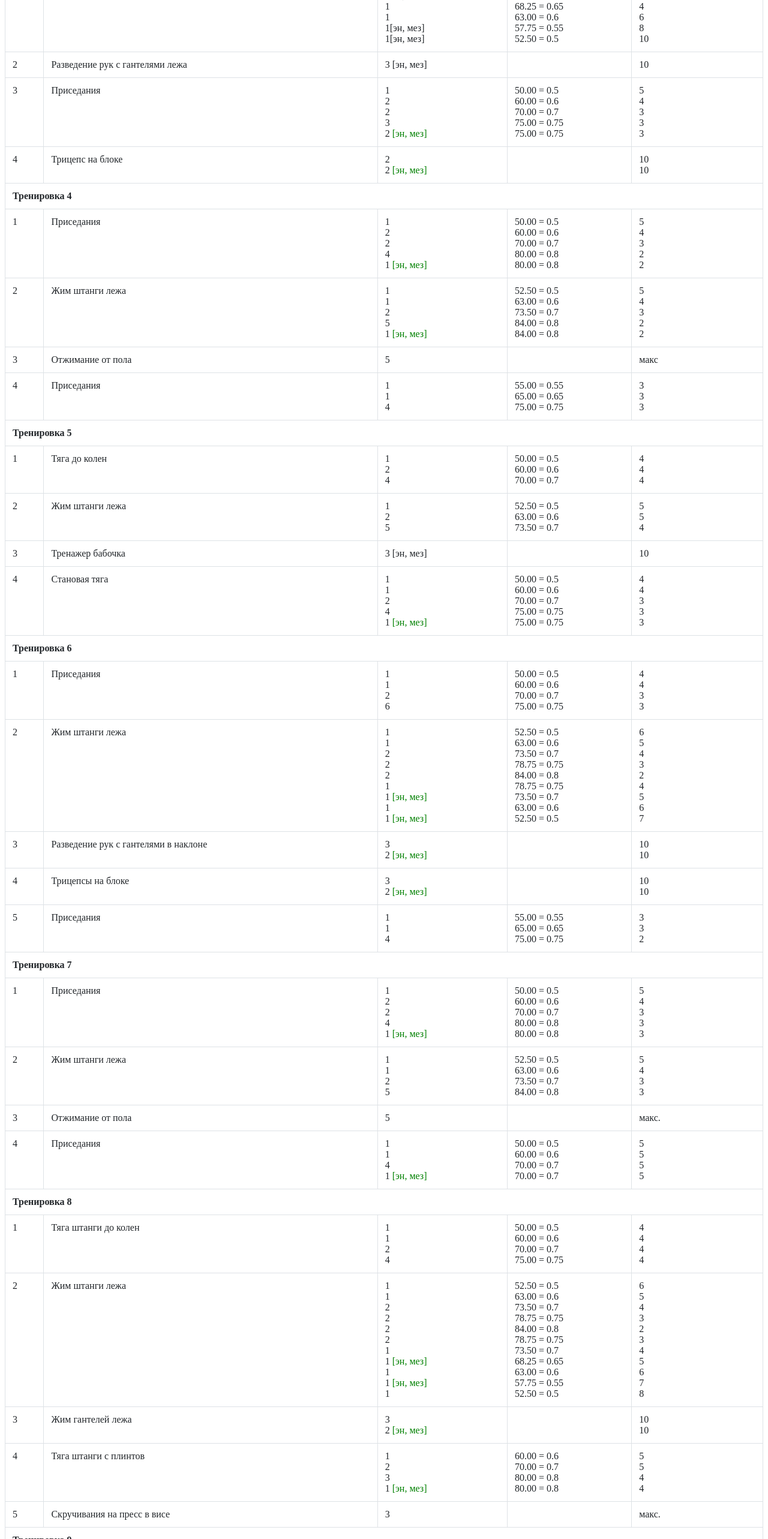
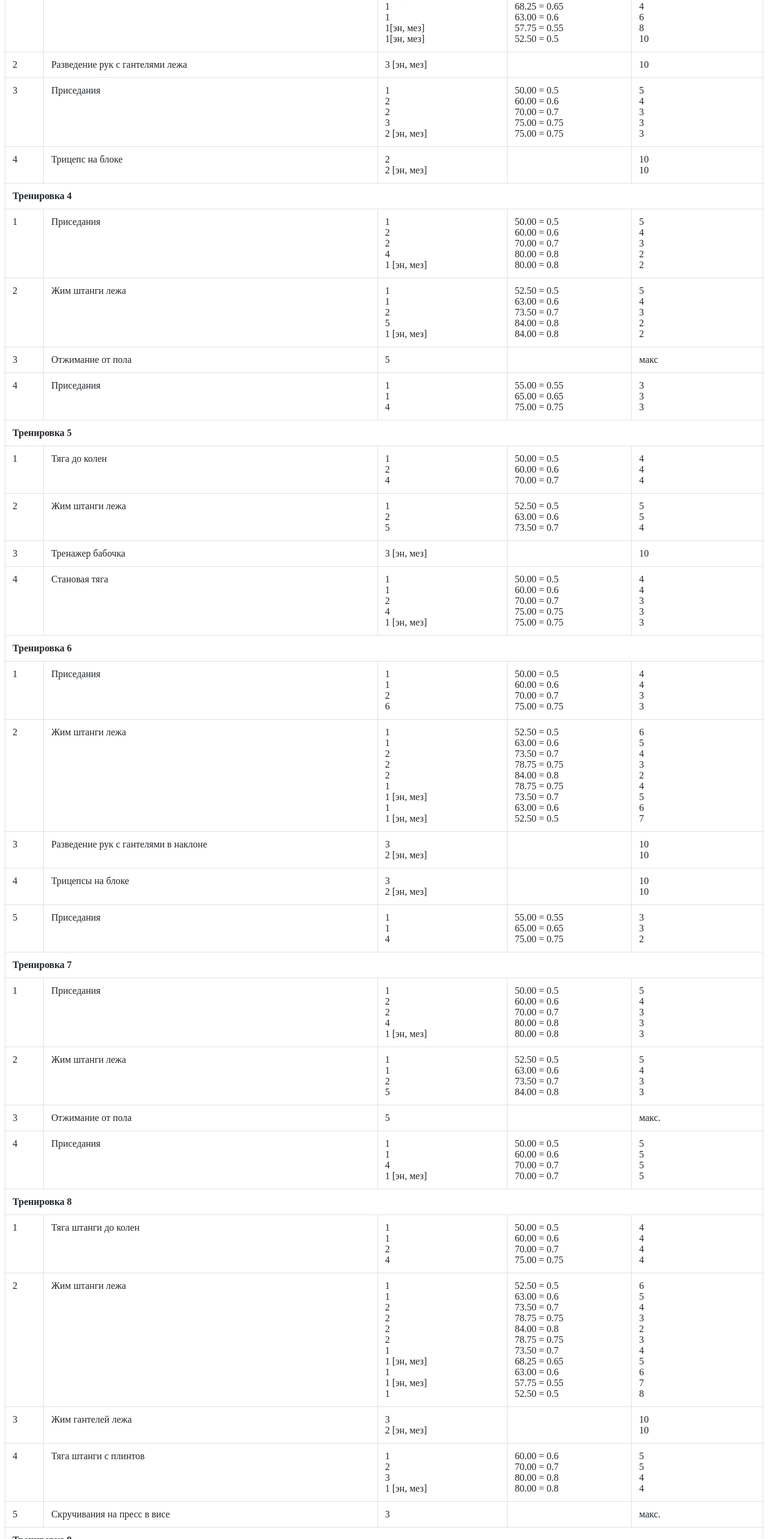
Before and after one commit to hil400k/liftup, an Angular app: page / in a window 1280 px wide. Shown: the part 1180-3746 px from the top of the page at 60% size. Built offline with nearby package versions, Linux system fonts and the light colour scheme.

Commit message:
1 part plus removed color green

```diff
--- a/src/app/app.component.html
+++ b/src/app/app.component.html
@@ -224,14 +224,14 @@
     <tr>
       <td>3</td>
       <td>Приседания</td>
-      <td>1<br>2<br>2<br>3<br>2 <span style="color: green;">[эн, мез]</span></td>
+      <td>1<br>2<br>2<br>3<br>2 [эн, мез]</td>
       <td>{{S(0.5)}}<br>{{S(0.6)}}<br>{{S(0.7)}}<br>{{S(0.75)}}<br>{{S(0.75)}}</td>
       <td>5<br>4<br>3<br>3<br>3</td>
     </tr>
     <tr>
       <td>4</td>
       <td>Трицепс на блоке</td>
-      <td>2<br>2 <span style="color: green;">[эн, мез]</span></td>
+      <td>2<br>2 [эн, мез]</td>
       <td></td>
       <td>10<br>10</td>
     </tr>
@@ -241,14 +241,14 @@
     <tr>
       <td>1</td>
       <td>Приседания</td>
-      <td>1<br>2<br>2<br>4<br>1 <span style="color: green;">[эн, мез]</span></td>
+      <td>1<br>2<br>2<br>4<br>1 [эн, мез]</td>
       <td>{{S(0.5)}}<br>{{S(0.6)}}<br>{{S(0.7)}}<br>{{S(0.8)}}<br>{{S(0.8)}}</td>
       <td>5<br>4<br>3<br>2<br>2</td>
     </tr>
     <tr>
       <td>2</td>
       <td>Жим штанги лежа<br></td>
-      <td>1<br>1<br>2<br>5<br>1 <span style="color: green;">[эн, мез]</span></td>
+      <td>1<br>1<br>2<br>5<br>1 [эн, мез]</td>
       <td>{{P(0.5)}}<br>{{P(0.6)}} <br>{{P(0.7)}} <br>{{P(0.8)}}<br>{{P(0.8)}}</td>
       <td>5<br>4<br>3<br>2<br>2</td>
     </tr>
@@ -293,7 +293,7 @@
     <tr>
       <td>4</td>
       <td>Становая тяга</td>
-      <td>1<br>1<br>2<br>4<br>1 <span style="color: green;">[эн, мез]</span></td>
+      <td>1<br>1<br>2<br>4<br>1 [эн, мез]</td>
       <td>{{S(0.50)}}<br>{{S(0.60)}}<br>{{S(0.70)}}<br>{{S(0.75)}}<br>{{S(0.75)}}</td>
       <td>4<br>4<br>3<br>3<br>3</td>
     </tr>
@@ -310,21 +310,21 @@
     <tr>
       <td>2</td>
       <td>Жим штанги лежа</td>
-      <td>1<br>1 <br>2<br>2<br>2 <br>1<br>1 <span style="color: green;">[эн, мез]</span><br>1<br>1 <span style="color: green;">[эн, мез]</span></td>
+      <td>1<br>1 <br>2<br>2<br>2 <br>1<br>1 [эн, мез]<br>1<br>1 [эн, мез]</td>
       <td>{{P(0.50)}}<br>{{P(0.60)}}<br>{{P(0.70)}}<br>{{P(0.75)}}<br>{{P(0.80)}}<br>{{P(0.75)}}<br>{{P(0.70)}}<br>{{P(0.60)}}<br>{{P(0.50)}}</td>
       <td>6 <br>5<br>4<br>3<br>2<br>4 <br>5 <br>6 <br>7</td>
     </tr>
     <tr>
       <td>3</td>
       <td>Разведение рук с гантелями в наклоне</td>
-      <td>3<br>2 <span style="color: green;">[эн, мез]</span></td>
+      <td>3<br>2 [эн, мез]</td>
       <td></td>
       <td>10<br>10</td>
     </tr>
     <tr>
       <td>4</td>
       <td>Трицепсы на блоке</td>
-      <td>3<br>2 <span style="color: green;">[эн, мез]</span></td>
+      <td>3<br>2 [эн, мез]</td>
       <td></td>
       <td>10<br>10</td>
     </tr>
@@ -341,7 +341,7 @@
     <tr>
       <td>1</td>
       <td>Приседания</td>
-      <td>1<br>2<br>2<br>4<br>1 <span style="color: green;">[эн, мез]</span></td>
+      <td>1<br>2<br>2<br>4<br>1 [эн, мез]</td>
       <td>{{S(0.50)}}<br>{{S(0.60)}}<br>{{S(0.70)}}<br>{{S(0.80)}}<br>{{S(0.80)}}</td>
       <td>5<br>4<br>3<br>3<br>3</td>
     </tr>
@@ -362,7 +362,7 @@
     <tr>
       <td>4</td>
       <td>Приседания</td>
-      <td>1<br>1<br>4<br>1 <span style="color: green;">[эн, мез]</span></td>
+      <td>1<br>1<br>4<br>1 [эн, мез]</td>
       <td>{{S(0.50)}}<br>{{S(0.60)}} <br>{{S(0.70)}}<br>{{S(0.70)}}</td>
       <td>5<br>5<br>5<br>5</td>
     </tr>
@@ -379,21 +379,21 @@
     <tr>
       <td>2</td>
       <td>Жим штанги лежа</td>
-      <td>1<br>1 <br>2<br>2<br>2<br>2 <br>1<br>1 <span style="color: green;">[эн, мез]</span><br>1<br>1 <span style="color: green;">[эн, мез]</span><br>1</td>
+      <td>1<br>1 <br>2<br>2<br>2<br>2 <br>1<br>1 [эн, мез]<br>1<br>1 [эн, мез]<br>1</td>
       <td>{{P(0.50)}}<br>{{P(0.60)}}<br>{{P(0.70)}}<br>{{P(0.75)}}<br>{{P(0.80)}}<br>{{P(0.75)}}<br>{{P(0.70)}}<br>{{P(0.65)}}<br>{{P(0.60)}}<br>{{P(0.55)}}<br>{{P(0.50)}}</td>
       <td>6<br>5<br>4<br>3<br>2 <br>3<br>4<br>5 <br>6<br>7<br>8</td>
     </tr>
     <tr>
       <td>3</td>
       <td>Жим гантелей лежа</td>
-      <td>3<br>2 <span style="color: green;">[эн, мез]</span></td>
+      <td>3<br>2 [эн, мез]</td>
       <td></td>
       <td>10<br>10</td>
     </tr>
     <tr>
       <td>4</td>
       <td>Тяга штанги с плинтов</td>
-      <td>1<br>2<br>3<br>1 <span style="color: green;">[эн, мез]</span></td>
+      <td>1<br>2<br>3<br>1 [эн, мез]</td>
       <td>{{S(0.60)}}<br>{{S(0.70)}}<br>{{S(0.80)}}<br>{{S(0.80)}}</td>
       <td>5<br>5<br>4<br>4</td>
     </tr>
@@ -410,7 +410,7 @@
     <tr>
       <td>1</td>
       <td>Жим штанги лежа</td>
-      <td>1<br>1<br>2<br>4<br>1 <span style="color: green;">[эн, мез]</span></td>
+      <td>1<br>1<br>2<br>4<br>1 [эн, мез]</td>
       <td>{{P(0.50)}} <br>{{P(0.60)}} <br>{{P(0.70)}}<br>{{P(0.80)}}<br>{{P(0.80)}}</td>
       <td>5<br>4<br>3<br>2<br>2</td>
     </tr>
@@ -434,14 +434,14 @@
     <tr>
       <td>1</td>
       <td>Приседания</td>
-      <td>1<br>1<br>2<br>2<br>2<br>1 <span style="color: green;">[эн, мез]</span></td>
+      <td>1<br>1<br>2<br>2<br>2<br>1 [эн, мез]</td>
       <td>{{S(0.50)}}<br>{{S(0.60)}}<br>{{S(0.70)}} <br>{{S(0.80)}} <br>{{S(0.85)}}<br>{{S(0.85)}}</td>
       <td>5<br>4<br>3<br>3<br>2<br>2</td>
     </tr>
     <tr>
       <td>2</td>
       <td>Жим штанги лежа <br><br></td>
-      <td>1<br>1<br>2<br>4<br>1 <span style="color: green;">[эн, мез]</span></td>
+      <td>1<br>1<br>2<br>4<br>1 [эн, мез]</td>
       <td>{{P(0.50)}}<br>{{P(0.60)}}<br>{{P(0.70)}}<br>{{P(0.80)}}<br>{{P(0.80)}}</td>
       <td>5<br>4<br>3<br>3<br>3</td>
     </tr>
@@ -455,7 +455,7 @@
     <tr>
       <td>5</td>
       <td>Приседания<br><br></td>
-      <td>1<br>1<br>2<br>3<br>1 <span style="color: green;">[эн, мез]</span></td>
+      <td>1<br>1<br>2<br>3<br>1 [эн, мез]</td>
       <td>{{S(0.50)}} <br>{{S(0.60)}}<br>{{S(0.70)}}<br>{{S(0.80)}}<br>{{S(0.80)}}</td>
       <td>5<br>4<br>3<br>2<br>2</td>
     </tr>
@@ -465,7 +465,7 @@
     <tr>
       <td>1</td>
       <td>Жим штанги лежа</td>
-      <td>1<br>1<br>2<br>2<br>2<br>1 <span style="color: green;">[эн, мез]</span></td>
+      <td>1<br>1<br>2<br>2<br>2<br>1 [эн, мез]</td>
       <td>{{P(0.50)}}<br>{{P(0.60)}}<br>{{P(0.70)}}<br>{{P(0.80)}}<br>{{P(0.85)}}<br>{{P(0.85)}}</td>
       <td>5<br>4<br>3<br>3<br>2<br>2</td>
     </tr>
@@ -503,7 +503,7 @@
     <tr>
       <td>3</td>
       <td>Отжимание на брусьях</td>
-      <td>4<br>1 <span style="color: green;">[эн, мез]</span></td>
+      <td>4<br>1 [эн, мез]</td>
       <td></td>
       <td>8<br>8</td>
     </tr>
```
